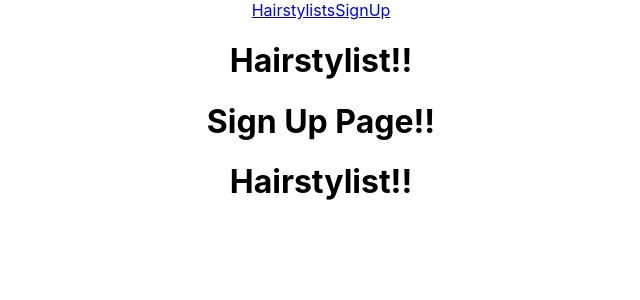
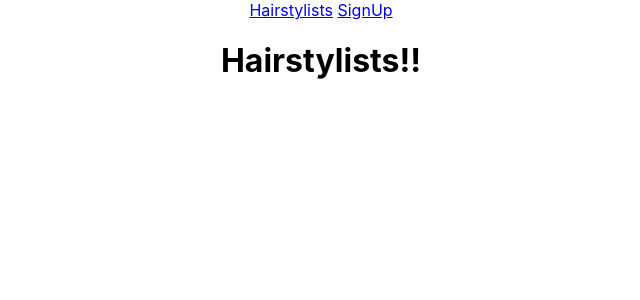
Before and after one commit to haircareapp/Frontend, a React (Create React App) app in the folder hair-care/: page /Hairstylist in a window 1280 px wide. Shown: the top 300 px of the page, without its empty margins (319-959 px from the left). Built offline with nearby package versions, Linux system fonts and the light colour scheme.

Commit message:
Fixed duplicate data loading issue

```diff
--- a/hair-care/src/App.js
+++ b/hair-care/src/App.js
@@ -1,27 +1,24 @@
-import React from 'react';
-import logo from './logo.svg';
-import './App.css';
+import React from "react";
+// import logo from './logo.svg';
+import "./App.css";
 
-import {NavLink} from "react-router-dom";
+import { NavLink } from "react-router-dom";
 import AppRoute from "./components/AppRoute";
-import SignUp from './components/SignUp';
-import Hairstylist from './components/Hairstylist';
-
+// import SignUp from './components/SignUp';
+// import Hairstylist from './components/Hairstylist';
 
 function App() {
   return (
     <div className="App">
       <nav>
-      <NavLink to="/Hairstylists">Hairstylists</NavLink>
-      <NavLink to="/SignUp">SignUp</NavLink>
-    </nav>
-      <header >
-
-      </header>
+        <NavLink to="/Hairstylist">Hairstylists</NavLink>{" "}
+        <NavLink to="/SignUp">SignUp</NavLink>
+      </nav>
+      <header />
       <div>
-      <AppRoute />
-      <SignUp />
-      <Hairstylist />
+        <AppRoute />
+        {/* <SignUp />
+      <Hairstylist /> */}
       </div>
     </div>
   );
--- a/hair-care/src/components/Hairstylist.js
+++ b/hair-care/src/components/Hairstylist.js
@@ -4,7 +4,7 @@ import React from 'react';
 function Hairstylist() {
   return (
     <div className="Hairstylist">
-        <h1>Hairstylist!!</h1>
+        <h1>Hairstylists!!</h1>
     </div>
   );
 }
```
